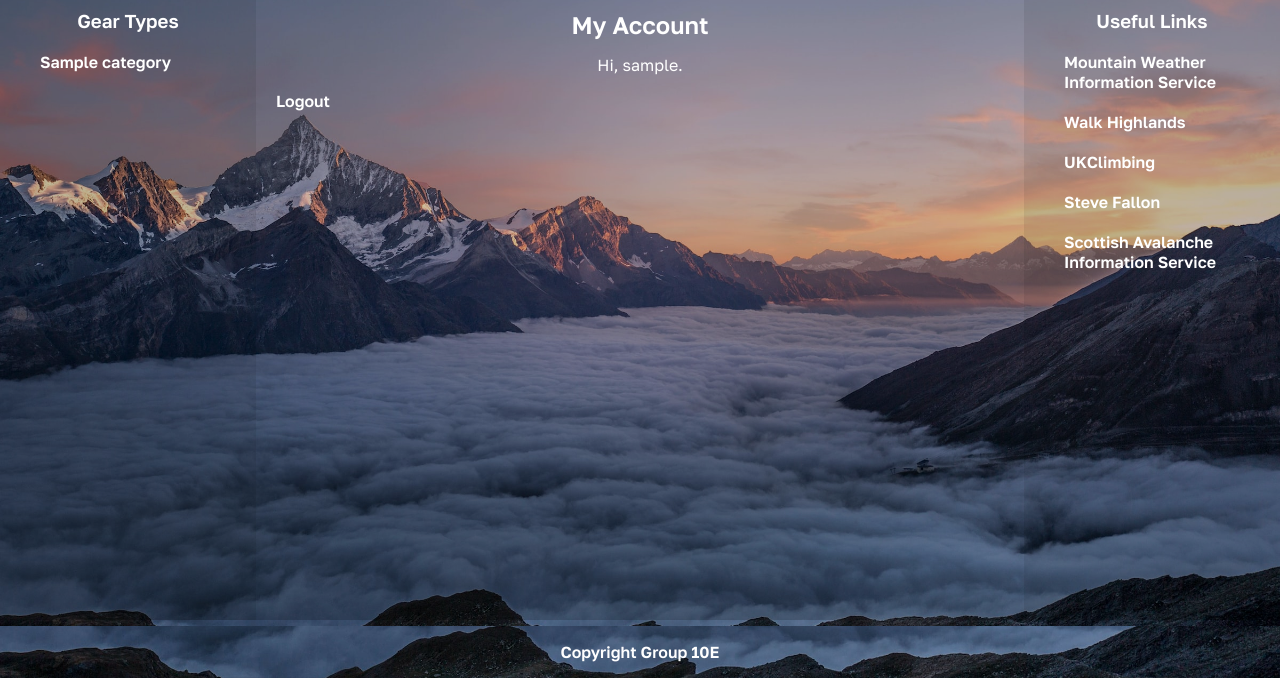
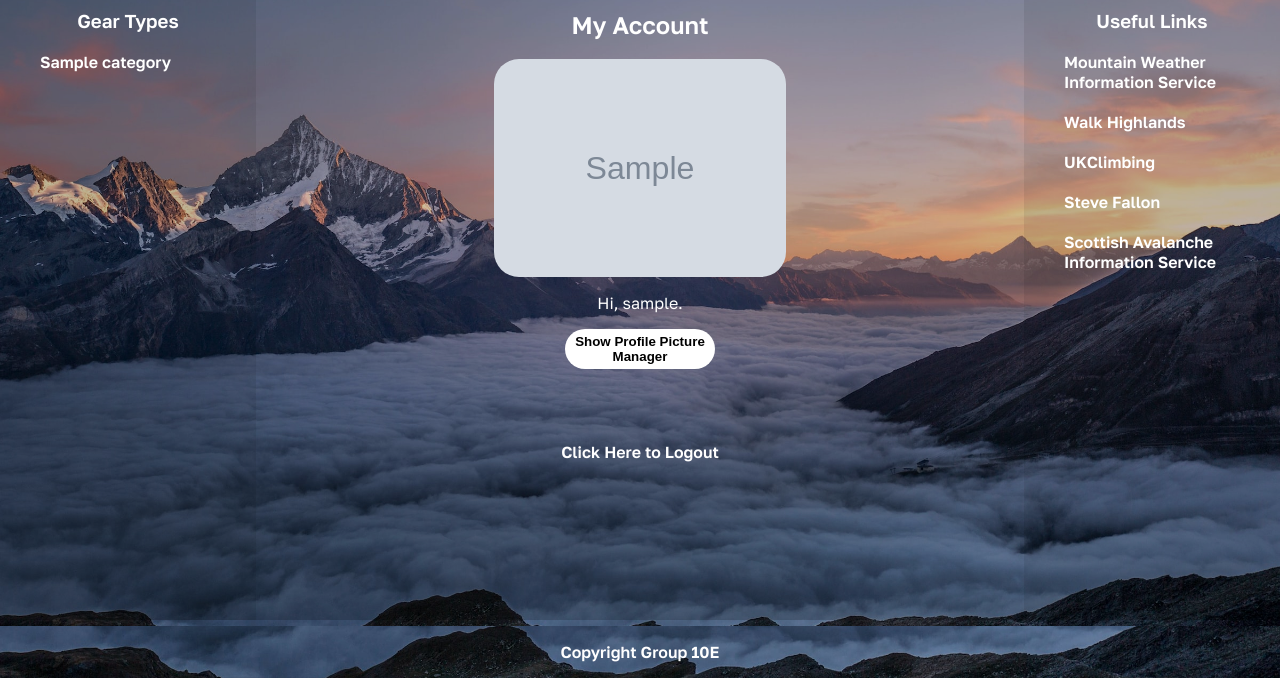
Before and after one commit to nathanlogie/wad2-groupProject, a Django app: page /gear-store/account/ in a window 1280 px wide. Shown: the part 122-800 px from the top of the page. Run offline with Django 3.2, Linux system fonts and the light colour scheme; a user stored in the database is signed in; tables that the repository leaves empty hold one stand-in row (values such as "Sample post"); grey boxes marked "Sample" are stand-in pictures.

Commit message:
Added pfp display and update

```diff
--- a/gearStore/views.py
+++ b/gearStore/views.py
@@ -151,18 +151,24 @@ def account(request):
     if not passwords:
         user_profile.adminStatus = True
     form = AdminForm()
-    if request.method == "Post":
-        form = AdminForm(request.post)
+
+    if request.method == "POST":
+        # get new profile picture
+        form = UserProfileForm(request.POST or None, request.FILES, instance=user_profile)
         if form.is_valid():
-            if not passwords:
-                password = form.save(commit=True)
-            elif user_profile.adminStatus:
-                passwords[0].password = form.password
-            else:
-                if passwords[0].password == form.password:
-                    user_profile.adminStatus = True
-                    user_profile.save()
-    context_dict['password_form'] = form
+            form.save()
+
+    #     form = AdminForm(request.post)
+    #     if form.is_valid():
+    #         if not passwords:
+    #             password = form.save(commit=True)
+    #         elif user_profile.adminStatus:
+    #             passwords[0].password = form.password
+    #         else:
+    #             if passwords[0].password == form.password:
+    #                 user_profile.adminStatus = True
+    #                 user_profile.save()
+    # context_dict['password_form'] = form
     user_bookings = Booking.objects.filter(user = user_profile)
     for booking in user_bookings:
         print(booking)
--- a/static/css/main.css
+++ b/static/css/main.css
@@ -251,6 +251,7 @@ p {
 /*
     Form Styling
  */
+
 .form-container {
     width: 100%;
 }
@@ -328,6 +329,57 @@ h1, h2, h3 {
     color: white;
 }
 
+#action-button {
+    clear: both;
+    display: block;
+    margin-left: auto;
+    margin-right: auto;
+    width: 150px;
+    height: 40px;
+    margin-bottom: 10%;
+    border-radius: 25px;
+    border: none;
+    text-decoration: none;
+    background-color: white;
+    font-weight: bold;
+}
+
+#action-button:hover {
+        color: white;
+    transition: all 0.5s;
+    background-color: grey;
+}
+
+#account-image-form .form-value {
+    margin-top: 0;
+}
+
+#account-image-form .form-value form div.input-box {
+    display:flex;
+    justify-content: center;
+    flex-wrap: wrap;
+}
+
+#account-image-form .form-value form div.input-box p {
+    width: 100%;
+}
+
+#account-image-form .form-value form div.input-box input {
+    text-align: center;
+}
+
+#account-image-form .form-value form div.submit-button button {
+    margin-top: 0;
+ }
+
+input#file-choice {
+    clear: both;
+    display: block;
+    margin-left: auto;
+    margin-right: auto;
+    width: 200px;
+}
+
 /*
     Footer styling
 */
@@ -390,3 +442,7 @@ footer {
         height: auto;
     }
 }
+
+#account-image-form {
+    display: none;
+}
--- /dev/null
+++ b/static/js/showForm.js
@@ -0,0 +1,14 @@
+function showHiddenForm() {
+    console.log("Hi!");
+    var form = document.getElementById("account-image-form");
+    var button = document.getElementById("action-button");
+    console.log(form.style);
+    if (form.style.display != "block") {
+        form.style.display = "block";
+        button.innerHTML = "Hide Profile Picture Manager"
+    }
+    else {
+        form.style.display = "none";
+         button.innerHTML = "Show Profile Picture Manager";
+    }
+}
--- a/templates/gearStore/account.html
+++ b/templates/gearStore/account.html
@@ -6,9 +6,32 @@
     Account
 {% endblock %}
 
+{% block head_block %}
+    <script src="{% static 'js/showForm.js' %}"></script>
+{% endblock %}
+
 {% block body_block %}
     <!-- TODO show account details, etc -->
     <h1 id="page-header">My Account</h1>
+    <img class="picture" src="/media/{{ user_profile.picture }}">
     <p>Hi, {{user.username}}.</p>
-    <a href="{% url 'gearStore:logout' %}">Logout</a>
+    <div class="form-container" id='account-image-form'>
+        <div class="form-value">
+            <form enctype="multipart/form-data" method="post" action="{% url "gearStore:account" %}">
+                {% csrf_token %}
+                {% for hidden in form.hidden_fields %}
+                    {{ hidden }}
+                {% endfor %}
+                <div class="input-box">
+                    <p>Please choose a new profile picture.</p>
+                    <input id="file-choice" type="file" name="picture" accept="image/*" required>
+                </div>
+                <div class="submit-button">
+                    <button>Submit</button>
+                </div>
+            </form>
+        </div>
+    </div>
+    <button id="action-button" onclick="showHiddenForm()">Show Profile Picture Manager</button>
+    <p><a href="{% url 'gearStore:logout' %}">Click Here to Logout</a></p>
 {% endblock %}
--- a/templates/gearStore/base.html
+++ b/templates/gearStore/base.html
@@ -8,6 +8,9 @@
         <link rel="stylesheet" href="{% static 'css/main.css' %}">
         <link rel="stylesheet" href="https://fonts.googleapis.com/css2?family=Material+Symbols+Outlined:opsz,wght,FILL,GRAD@20..48,100..700,0..1,-50..200" />
         <link rel="icon" type="image/png" href="{% static 'images/symbol.png' %}"/>
+        {% block head_block %}
+
+        {% endblock %}
     </head>
 
     <title>
```
